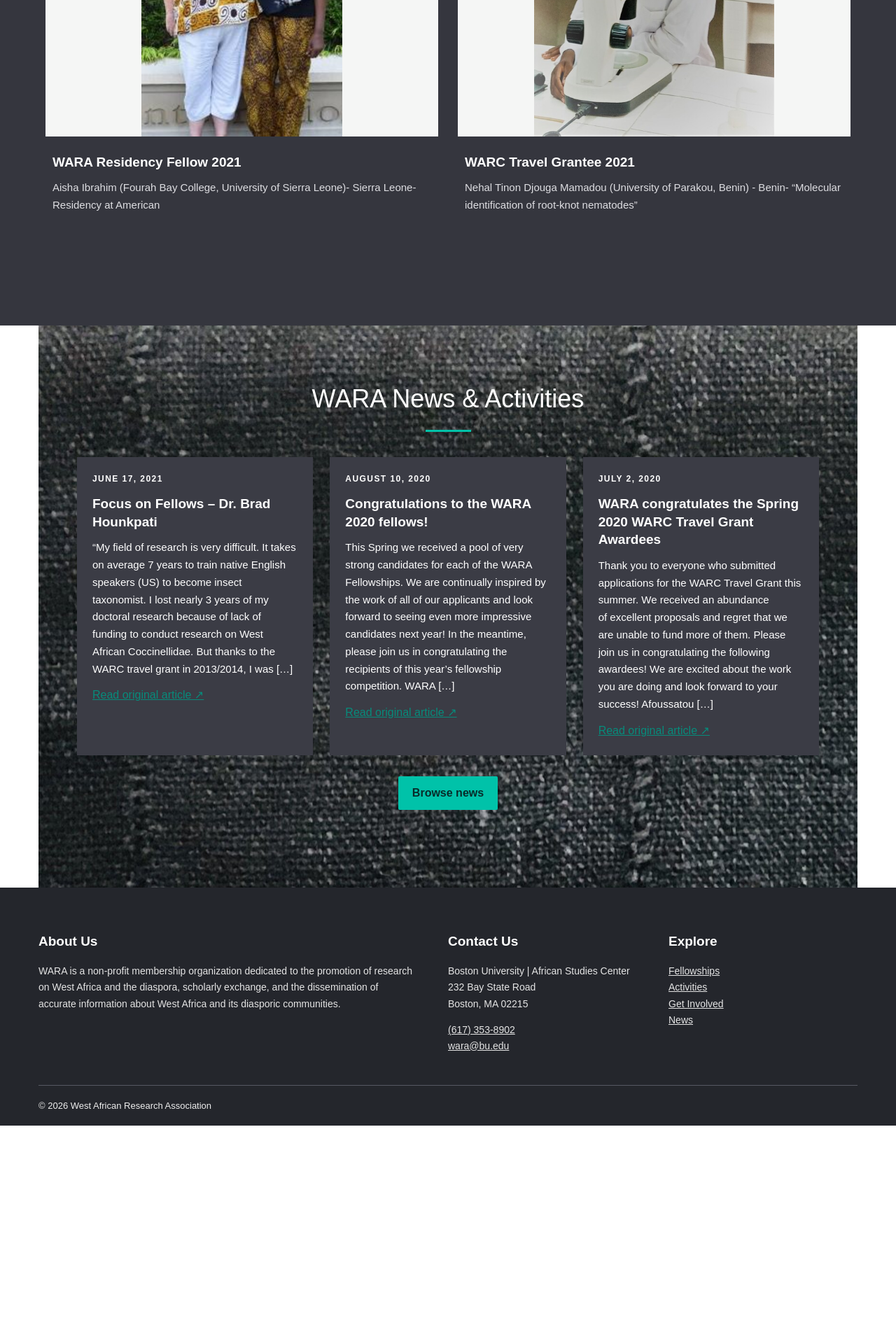
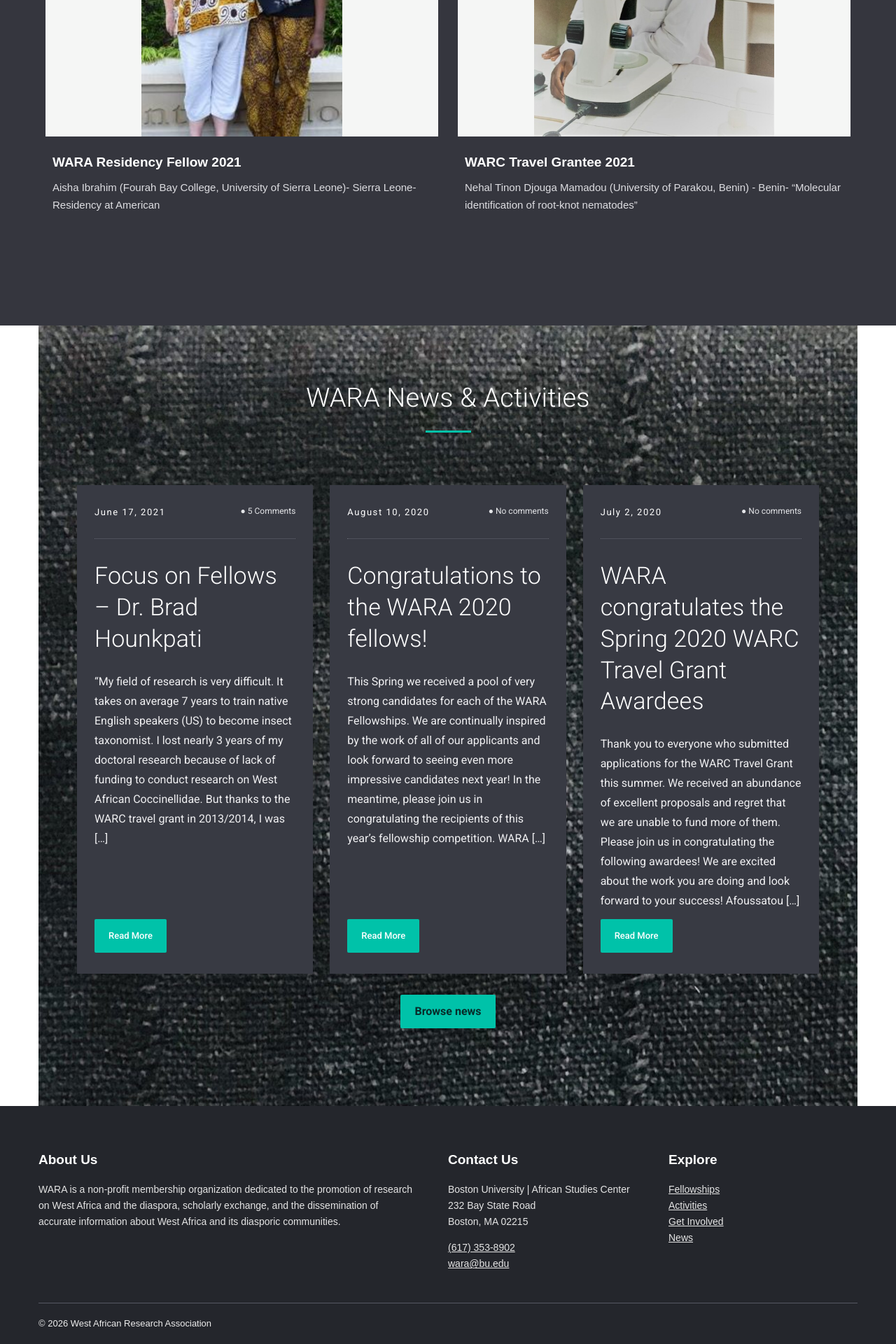
Before and after one commit to warawebsite/westafricanresearchassociation, a Jekyll site: the page built from docs/index.html, in a window 1280 px wide. Shown: the part 2084-4004 px from the top of the page at 70% size. Built offline with Jekyll 4.4.1, drawn with Linux system fonts in a browser that asks for light colours; before the commit the page ends 3692 px from its top, so only the background shows below that.

Commit message:
Match original WARA News layout and typography

```diff
--- a/docs/_layouts/default.html
+++ b/docs/_layouts/default.html
@@ -1,2 +1,3 @@
 <!doctype html><html lang="en"><head><meta charset="utf-8"><meta name="viewport" content="width=device-width,initial-scale=1"><meta name="description" content="{{ page.description | default: site.description | escape }}"><title>{% if page.title %}{{ page.title | escape }} — {% endif %}WARA</title><link rel="stylesheet" href="{{ '/assets/css/site.css' | relative_url }}"><script src="{{ '/assets/js/site.js' | relative_url }}" defer></script><link rel="stylesheet" href="{{ '/assets/css/wara-home-original.css' | relative_url }}">
+<link href="https://fonts.googleapis.com/css2?family=Roboto:wght@300;400;500;600;700&display=swap" rel="stylesheet">
 </head><body>{% include header.html %}<main id="content">{{ content }}</main>{% include footer.html %}</body></html>
--- a/docs/assets/css/wara-home-original.css
+++ b/docs/assets/css/wara-home-original.css
@@ -114,3 +114,103 @@
   background-size: auto !important;
   background-position: top left !important;
 }
+
+/* WARA News & Activities — original Wallstreet layout */
+.wara-news {
+  font-family:Roboto,Arial,sans-serif;
+  padding-top:72px!important;
+  padding-bottom:95px!important;
+}
+.wara-news .section-title {
+  font-family:Roboto,Arial,sans-serif;
+  font-weight:300!important;
+  font-size:38px!important;
+  letter-spacing:.2px;
+  margin-bottom:75px!important;
+}
+.wara-news .cards {
+  display:grid!important;
+  grid-template-columns:repeat(3,minmax(0,1fr))!important;
+  align-items:stretch;
+  gap:24px!important;
+}
+.wara-news .wara-news-card {
+  display:flex!important;
+  flex-direction:column;
+  background:#383a43!important;
+  border:0!important;
+  border-radius:0!important;
+  padding:0!important;
+  box-shadow:none!important;
+}
+.wara-news .wara-news-card .card-body {
+  display:flex;
+  flex-direction:column;
+  flex:1;
+  padding:28px 25px 30px!important;
+}
+.wara-news-meta {
+  display:flex;
+  justify-content:space-between;
+  align-items:center;
+  gap:10px;
+  border-bottom:1px dotted #666873;
+  padding-bottom:27px;
+  margin-bottom:30px;
+  color:#e4e5e8;
+  font-size:13px;
+}
+.wara-news-meta .eyebrow {
+  margin:0!important;
+  font-size:13px!important;
+  font-weight:400!important;
+  text-transform:none!important;
+}
+.wara-comment-count {
+  white-space:nowrap;
+  font-size:12px;
+}
+.wara-news .wara-news-card h3 {
+  font-family:Roboto,Arial,sans-serif;
+  font-size:34px!important;
+  line-height:1.32!important;
+  font-weight:300!important;
+  letter-spacing:.1px;
+  margin:0 0 25px!important;
+  color:#fff!important;
+}
+.wara-news .wara-news-card p:not(.eyebrow) {
+  font-size:16px!important;
+  line-height:1.75!important;
+  color:#f0f0f2!important;
+}
+.wara-news .wara-read-more {
+  display:inline-flex;
+  align-items:center;
+  justify-content:center;
+  align-self:flex-start;
+  margin-top:auto;
+  padding:13px 20px;
+  background:#00c2a9;
+  color:#fff!important;
+  font-size:13px;
+  font-weight:500;
+  text-decoration:none!important;
+  border-radius:2px;
+}
+.wara-news .wara-read-more:hover {
+  background:#009e8b;
+}
+@media(max-width:950px) {
+  .wara-news .cards {
+    grid-template-columns:repeat(2,minmax(0,1fr))!important;
+  }
+}
+@media(max-width:650px) {
+  .wara-news .cards {
+    grid-template-columns:1fr!important;
+  }
+  .wara-news .wara-news-card h3 {
+    font-size:29px!important;
+  }
+}
--- a/docs/index.html
+++ b/docs/index.html
@@ -54,7 +54,7 @@
 <article class="card"><img class="wara-fellow-photo" src="{{ '/assets/images/wara-fellows/Susan-and-Aisha-cropped-1.png' | relative_url }}" alt="Featured Fellow" loading="lazy"><div class="card-body"><h3>WARA Residency Fellow 2021</h3><p>Aisha Ibrahim (Fourah Bay College, University of Sierra Leone)- Sierra Leone- Residency at American</p></div></article>
 <article class="card"><img class="wara-fellow-photo" src="{{ '/assets/images/wara-fellows/IMG_20210625_162506_143-1.jpg' | relative_url }}" alt="Featured Fellow" loading="lazy"><div class="card-body"><h3>WARC Travel Grantee 2021</h3><p>Nehal Tinon Djouga Mamadou (University of Parakou, Benin) - Benin- “Molecular identification of root-knot nematodes”</p></div></article>
 </div></div></section><section class="section wrap wara-news"><h2 class="section-title">WARA News &amp; Activities</h2><div class="cards cards-3">
-<article class="card"><div class="card-body"><p class="eyebrow">June 17, 2021</p><h3>Focus on Fellows – Dr. Brad Hounkpati</h3><p>“My field of research is very difficult. It takes on average 7 years to train native English speakers (US) to become insect taxonomist. I lost nearly 3 years of my doctoral research because of lack of funding to conduct research on West African Coccinellidae. But thanks to the WARC travel grant in 2013/2014, I was […]</p><a href="https://westafricanresearchassociation.org/announcements/focus-on-fellows-dr-brad-hounkpati/">Read original article ↗</a></div></article>
-<article class="card"><div class="card-body"><p class="eyebrow">August 10, 2020</p><h3>Congratulations to the WARA 2020 fellows!</h3><p>This Spring we received a pool of very strong candidates for each of the WARA Fellowships. We are continually inspired by the work of all of our applicants and look forward to seeing even more impressive candidates next year! In the meantime, please join us in congratulating the recipients of this year’s fellowship competition. WARA […]</p><a href="https://westafricanresearchassociation.org/announcements/1660/">Read original article ↗</a></div></article>
-<article class="card"><div class="card-body"><p class="eyebrow">July 2, 2020</p><h3>WARA congratulates the Spring 2020 WARC Travel Grant Awardees</h3><p>Thank you to everyone who submitted applications for the WARC Travel Grant this summer. We received an abundance of excellent proposals and regret that we are unable to fund more of them. Please join us in congratulating the following awardees! We are excited about the work you are doing and look forward to your success! Afoussatou […]</p><a href="https://westafricanresearchassociation.org/announcements/wara-congratulates-the-spring-2020-warc-travel-grant-awardees/">Read original article ↗</a></div></article>
+<article class="card wara-news-card"><div class="card-body"><div class="wara-news-meta"><p class="eyebrow">June 17, 2021</p><span class="wara-comment-count">● 5 Comments</span></div><h3>Focus on Fellows – Dr. Brad Hounkpati</h3><p>“My field of research is very difficult. It takes on average 7 years to train native English speakers (US) to become insect taxonomist. I lost nearly 3 years of my doctoral research because of lack of funding to conduct research on West African Coccinellidae. But thanks to the WARC travel grant in 2013/2014, I was […]</p><a class="wara-read-more" href="https://westafricanresearchassociation.org/announcements/focus-on-fellows-dr-brad-hounkpati/">Read More</a></div></article>
+<article class="card wara-news-card"><div class="card-body"><div class="wara-news-meta"><p class="eyebrow">August 10, 2020</p><span class="wara-comment-count">● No comments</span></div><h3>Congratulations to the WARA 2020 fellows!</h3><p>This Spring we received a pool of very strong candidates for each of the WARA Fellowships. We are continually inspired by the work of all of our applicants and look forward to seeing even more impressive candidates next year! In the meantime, please join us in congratulating the recipients of this year’s fellowship competition. WARA […]</p><a class="wara-read-more" href="https://westafricanresearchassociation.org/announcements/1660/">Read More</a></div></article>
+<article class="card wara-news-card"><div class="card-body"><div class="wara-news-meta"><p class="eyebrow">July 2, 2020</p><span class="wara-comment-count">● No comments</span></div><h3>WARA congratulates the Spring 2020 WARC Travel Grant Awardees</h3><p>Thank you to everyone who submitted applications for the WARC Travel Grant this summer. We received an abundance of excellent proposals and regret that we are unable to fund more of them. Please join us in congratulating the following awardees! We are excited about the work you are doing and look forward to your success! Afoussatou […]</p><a class="wara-read-more" href="https://westafricanresearchassociation.org/announcements/wara-congratulates-the-spring-2020-warc-travel-grant-awardees/">Read More</a></div></article>
 </div><p class="section-more"><a class="button" href="{{ '/news/' | relative_url }}">Browse news</a></p></section>
```
